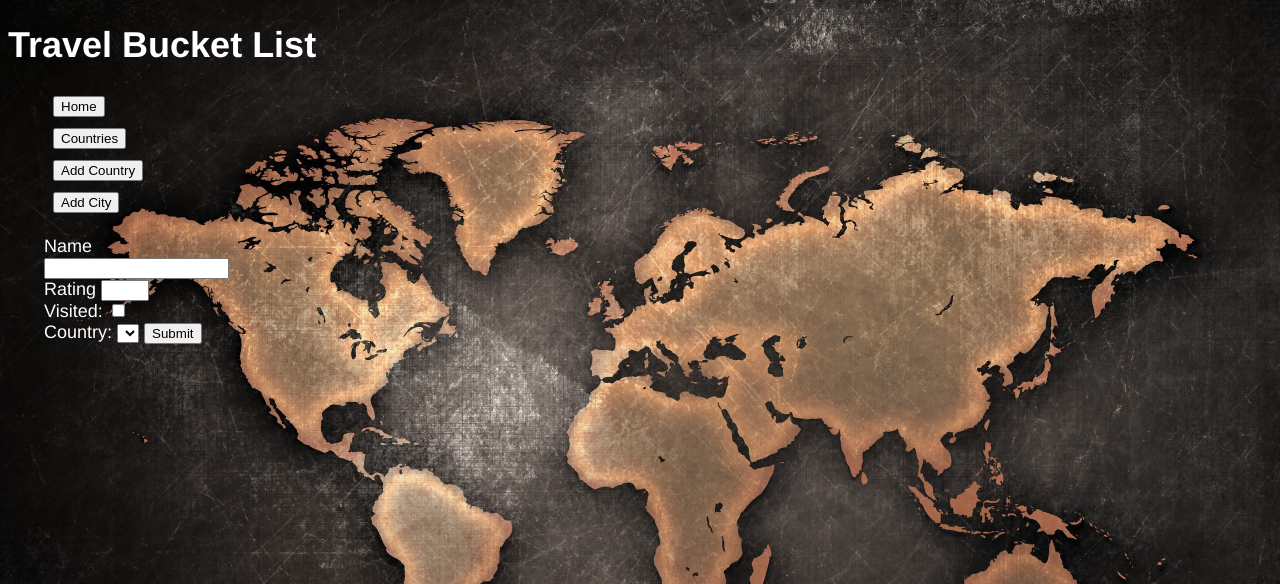
After one commit to Sauzlo/travel_bucketlist_project, a Flask app: template templates/cities/edit.html in a window 1280 px wide. The commit adds this page. Shown: the top 584 px of the page. Run offline with Flask 3, Linux system fonts and the light colour scheme; the template is opened without the code that fills it, so the values that code supplies are empty.

Commit message:
mvp completed and some css put in place

```diff
--- /dev/null
+++ b/static/style.css
@@ -0,0 +1,26 @@
+body{
+    font-family: "Helvetica", arial, sans-serif;
+    font-size: 18px;
+    color: white;
+    background-image: url("images/world_map.jpg");
+    background-repeat: no-repeat;
+    background-size: cover;
+  }
+
+
+ul{
+    list-style-type: none;
+}
+
+ul>li{
+    padding: 5px;
+}
+
+
+#content{
+    display: flex;
+    flex-wrap: wrap;
+    width: 200px;
+    margin: 1rem;
+    padding-left: 20px;
+}
--- a/templates/base.html
+++ b/templates/base.html
@@ -2,15 +2,29 @@
 <html>
 <head>
   <title>Travel Bucket List</title>
+  <meta charset="UTF-8">
+  <meta name="viewport" content="width=device-width, initial-scale=1.0">
+  <meta http-equiv="X-UA-Compatible" content="ie=edge">
+  <link rel="stylesheet" href="{{ url_for('static', filename='style.css') }}">
+
 </head>
 <body>
   <header>
+    <h1>Travel Bucket List</h1>
     <nav>
       <ul class="navbar">
-        <li><a href="/">Home</a></li>
-        <li><a href="/countries">Countries</a></li>
-        <li><a href="/countries/new">Add Country</a></li>
-        <li><a href="/cities/new">Add City</a></li>
+        <li><form action="/">
+          <input type="submit" value="Home"/>
+          </form></li>
+        <li><form action="/countries">
+          <input type="submit" value="Countries"/>
+          </form></li>
+        <li><form action="/countries/new">
+          <input type="submit" value="Add Country"/>
+          </form></li>
+        <li><form action="/cities/new">
+          <input type="submit" value="Add City"/>
+          </form></li>
       </ul>
     </nav>
   </header>
--- /dev/null
+++ b/templates/cities/edit.html
@@ -0,0 +1,27 @@
+{% extends "base.html" %}
+
+{% block content %}
+<form action="/cities/{{ city.id }}" method="POST">
+    <div>
+        <label for="name">Name</label>
+        <input id="name" name="name" type="text" value="{{ city.name }}">
+    </div>
+    <div>
+        <label for="rating">Rating</label>
+        <input id="rating" name="rating" type="number" value="{{ city.rating }}" min="1" max="5">
+    </div>
+    <div>
+        <label for="visited">Visited:</label>
+        <input id="visited" name="visited" type="checkbox" {% if city.visited %} checked {% endif %}>
+    </div>
+    <label for="country">Country:</label>
+        <select id="country" name="country_id">
+            {% for country in countries %}
+            <option value="{{ country.id }}">
+                {{ country.name }}
+            </option>
+            {% endfor %}
+        </select>
+    <input type="submit">
+</form>
+{% endblock content %}
--- a/templates/countries/index.html
+++ b/templates/countries/index.html
@@ -12,7 +12,9 @@
         {% if country.rating is not none %}
             <p>{{ country.rating }}</p>
         {% endif %}
-        <a href="/countries/{{ country.id }}">Details</a>
+        <form action="/countries/{{ country.id }}">
+            <input type="submit" value="Details"/>
+        </form>
     {% endfor %}
 </section>
 {% endblock content %}
--- a/templates/index.html
+++ b/templates/index.html
@@ -1,7 +1,6 @@
 {% extends 'base.html'%}
 
 {% block content %}
-<h1>Travel Bucket List</h1>
 
 <p>Hello World</p>
 {% endblock %}
```
Also changed, not shown: controllers/cities_controller.py (+25 -0 lines), templates/cities/show.html (+7 -1 lines), templates/countries/show.html (+7 -2 lines), models/country.py (line endings or trailing spaces), static/images/world_map.jpg (added), static/images/world_map.png (added).
